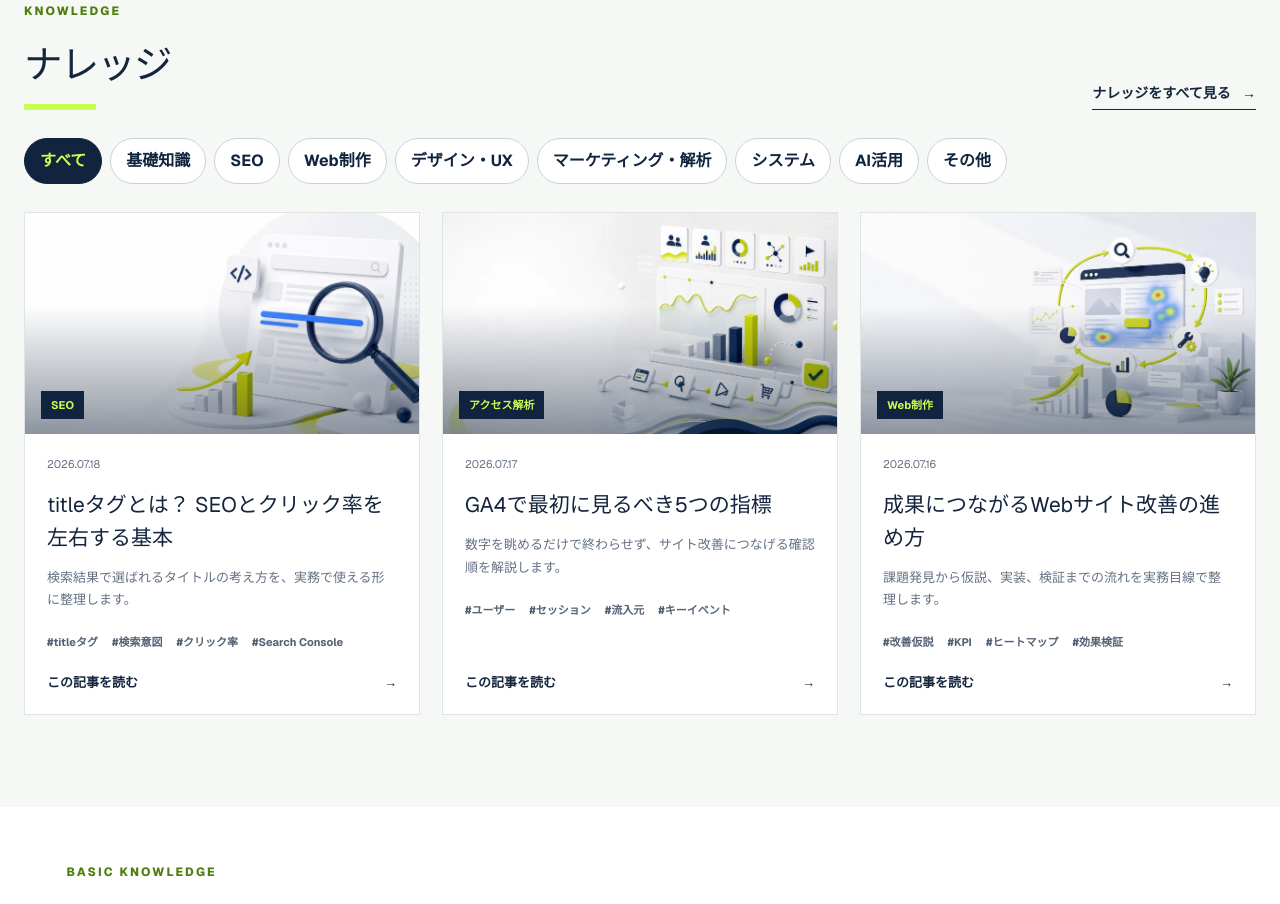
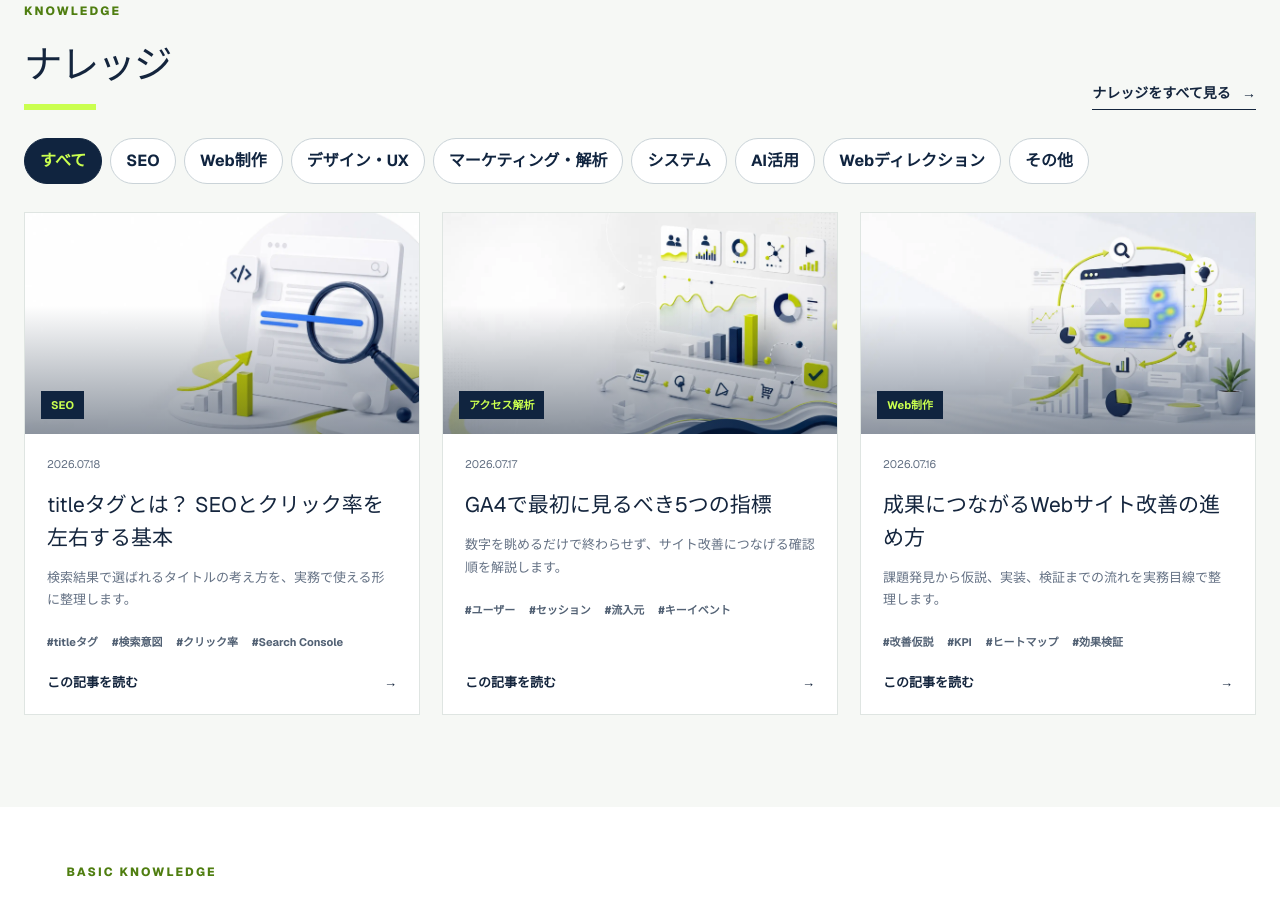
Before and after one commit to oka-wani/web-direction-lab, a Next.js app: page / in a window 1280 px wide. Shown: the part 1260-2164 px from the top of the page. Built offline with nearby package versions, Linux system fonts and the light colour scheme.

Commit message:
Unify knowledge categories and search

```diff
--- a/app/articles/article-data.ts
+++ b/app/articles/article-data.ts
@@ -14,12 +14,12 @@ export type ArticleItem = {
 };
 
 export const articleItems = items as ArticleItem[];
-export const categories = ["すべて", "基礎知識", "SEO", "Web制作", "デザイン・UX", "マーケティング・解析", "システム", "AI活用", "その他"];
+export const categories = ["すべて", "SEO", "Web制作", "デザイン・UX", "マーケティング・解析", "システム", "AI活用", "Webディレクション", "その他"];
 
 export function matchesCategory(article: ArticleItem, category: string) {
   if (category === "すべて") return true;
   if (category === "マーケティング・解析") return article.category === "マーケティング" || article.category === "アクセス解析";
-  if (category === "デザイン・UX") return article.slug === "site-improvement" || article.slug === "customer-journey";
-  if (category === "その他") return !["SEO", "Web制作", "アクセス解析", "マーケティング", "システム", "AI活用"].includes(article.category);
+  if (category === "デザイン・UX") return article.category === "デザイン・UX" || article.slug === "site-improvement" || article.slug === "customer-journey";
+  if (category === "その他") return !["SEO", "Web制作", "デザイン・UX", "アクセス解析", "マーケティング", "システム", "AI活用", "Webディレクション"].includes(article.category);
   return article.category === category;
 }
```
